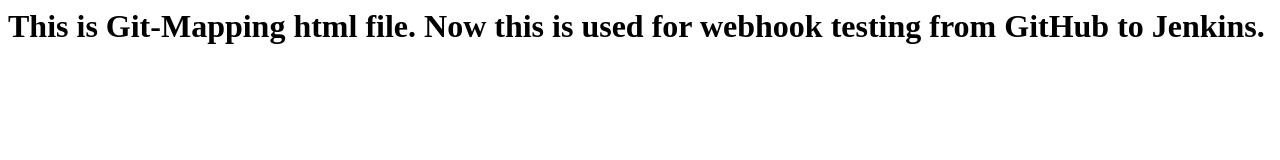
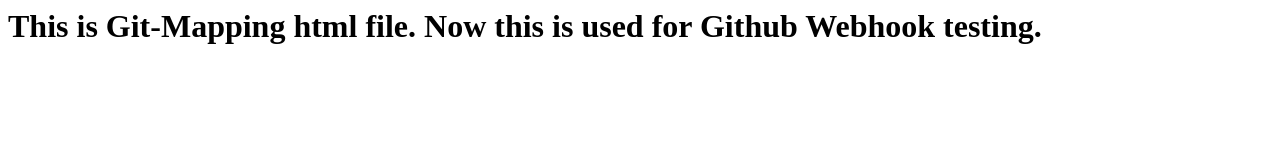
Before and after one commit to Shubham1897/Luffy-Git-Mapping, a plain HTML site: page index.html in a window 1280 px wide. Drawn offline with Linux system fonts and the light colour scheme.

Commit message:
Day4 work

```diff
--- a/index.html
+++ b/index.html
@@ -1,4 +1,4 @@
 <h1>
 	This is Git-Mapping html file.
-	Now this is used for webhook testing from GitHub to Jenkins.
+	Now this is used for Github Webhook testing.
 </h1>
```
